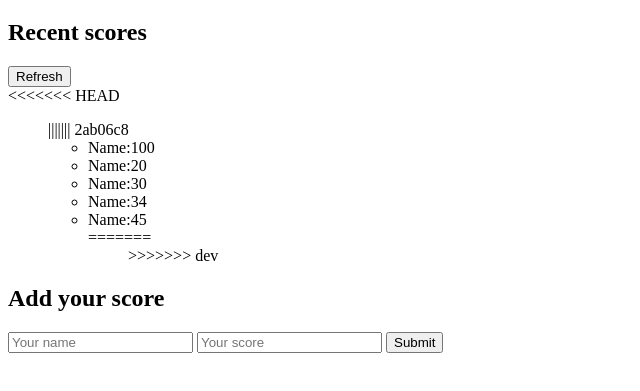
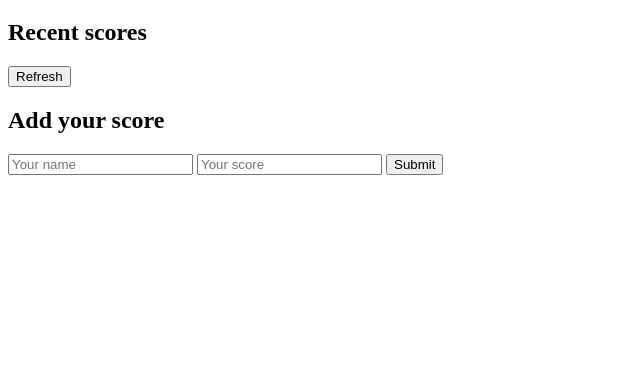
Before and after one commit to omarsalem7/My-leaderboard, a plain HTML site: page src/index.html in a window 1280 px wide. Shown: the part 61-452 px from the top of the page, without its empty margins (0-640 px from the left). Drawn offline with Linux system fonts and the light colour scheme.

Commit message:
Fix conflict

```diff
--- a/src/index.html
+++ b/src/index.html
@@ -19,20 +19,8 @@
                 <h2>Recent scores</h2>
                 <button>Refresh</button>
             </div>
-<<<<<<< HEAD
             <ul class="scores-list">
                 <!-- scores will be here -->
-||||||| 2ab06c8
-            <ul>
-                <li>Name:100</li>
-                <li>Name:20</li>
-                <li>Name:30</li>
-                <li>Name:34</li>
-                <li>Name:45</li>
-=======
-            <ul>
-
->>>>>>> dev
             </ul>
         </div>
         <div class="form-scores">
```
